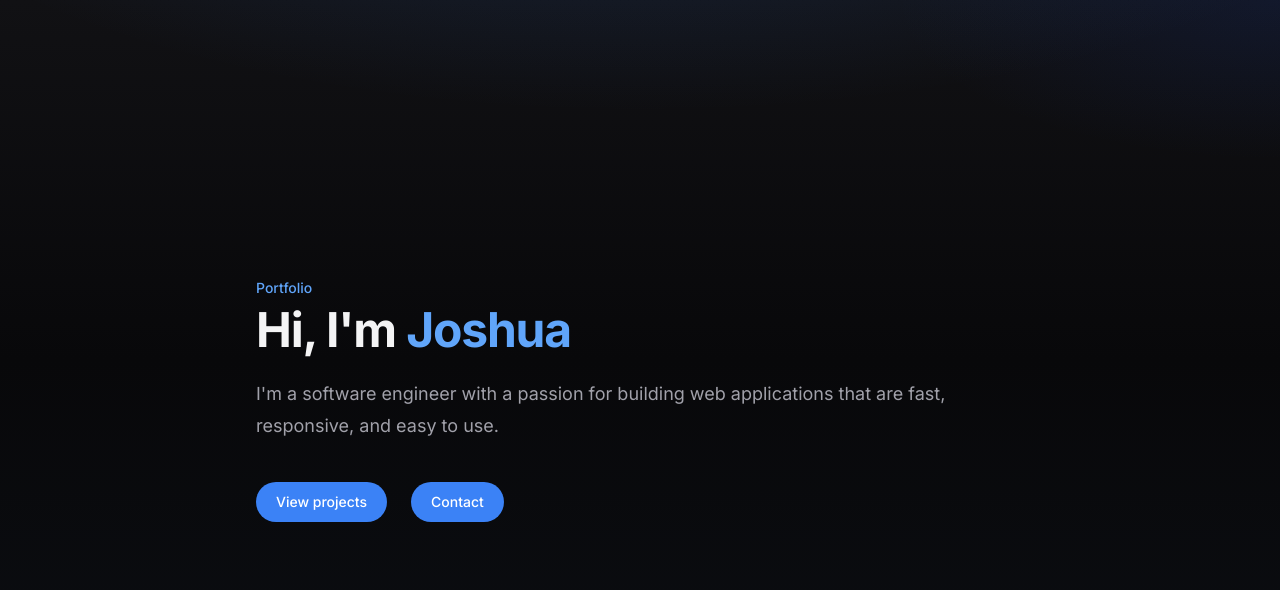
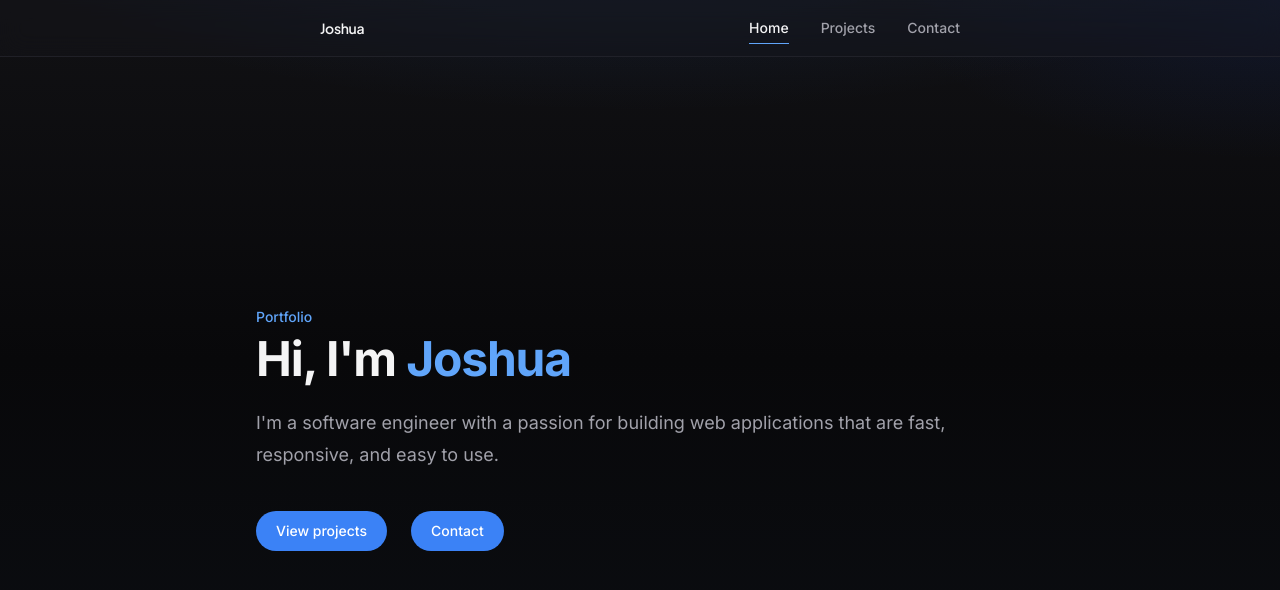
Before and after one commit to RRowDY/portfolio, a Next.js app: page / in a window 1280 px wide. Shown: the top 590 px of the page. Built offline with nearby package versions, Linux system fonts and the light colour scheme.

Commit message:
add sticky site header with animated nav links

```diff
--- a/app/layout.tsx
+++ b/app/layout.tsx
@@ -1,6 +1,7 @@
 import type { Metadata } from "next";
 import { Inter, Plus_Jakarta_Sans } from "next/font/google";
 import "./globals.css";
+import { SiteHeader } from "@/components/site-header";
 
 const interFont = Inter({
   variable: "--font-inter",
@@ -23,7 +24,7 @@ export default function RootLayout({ children }: LayoutProps<"/">) {
       lang="en"
       className={`${interFont.variable} ${plusJakartaSansFont.variable} h-full antialiased`}
     >
-      <body className="min-h-full flex flex-col font-sans text-foreground">{children}</body>
+      <body className="min-h-full flex flex-col font-sans text-foreground"><SiteHeader />{children}</body>
     </html>
   );
 }
--- /dev/null
+++ b/components/nav-link.tsx
@@ -0,0 +1,29 @@
+"use client";
+
+import Link from "next/link";
+import { usePathname } from "next/navigation";
+
+type NavLinkProps = {
+    href: string;
+    children: React.ReactNode;
+};
+
+export function NavLink({ href, children }: NavLinkProps) {
+    const pathname = usePathname();
+    const isActive =
+        href === "/" ? pathname === href : pathname.startsWith(href);
+
+    return (
+        <Link
+            href={href}
+            className={[
+                "relative py-1 text-sm font-medium transition-colors duration-200",
+                isActive ? "text-foreground" : "text-muted hover:text-foreground",
+                "after:absolute after:-bottom-0.5 after:left-0 after:h-px after:w-full after:origin-left after:bg-accent-bright after:transition-transform after:duration-300 after:ease-out",
+                isActive ? "after:scale-x-100" : "after:scale-x-0 hover:after:scale-x-100",
+            ].join(" ")}
+        >
+            {children}
+        </Link>
+    );
+}
--- /dev/null
+++ b/components/site-header.tsx
@@ -0,0 +1,28 @@
+import Link from "next/link";
+import { site } from "@/content/site";
+import { NavLink } from "@/components/nav-link";
+
+export function SiteHeader() {
+    return (
+        <header
+            className="sticky top-0 z-50 border-b border-border/60 bg-elevated/40 backdrop-blur-md transition-[background-color,backdrop-filter] duration-300 supports-[backdrop-filter]:bg-elevated/30"
+        >
+            <div className="mx-auto flex h-14 max-w-3xl items-center justify-between px-6 sm:px-10 lg:px-16">
+                <Link
+                    href="/"
+                    className="font-display text-sm font-semibold tracking-tight text-foreground transition-colors duration-200 hover:text-accent-bright"
+                >
+                    {site.name}
+                </Link>
+
+                <nav className="flex items-center gap-6 sm:gap-8" aria-label="Main">
+                    {site.nav.map((item) => (
+                        <NavLink key={item.href} href={item.href}>
+                            {item.label}
+                        </NavLink>
+                    ))}
+                </nav>
+            </div>
+        </header>
+    );
+}
```
